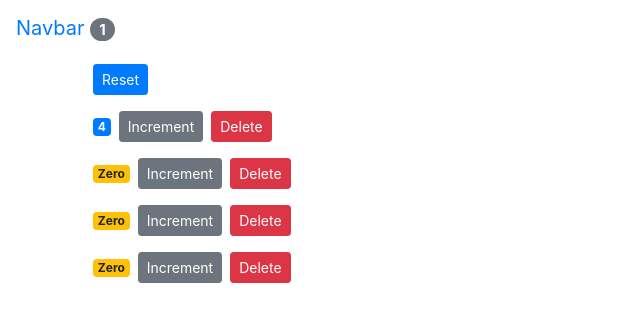
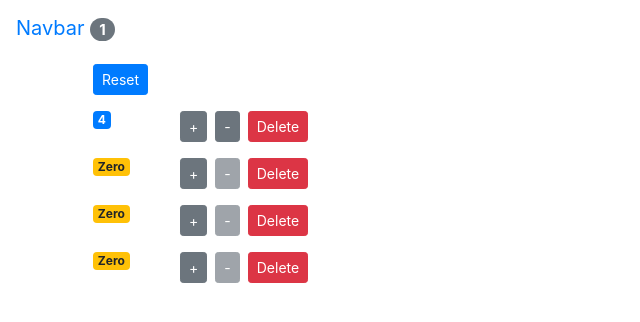
Before and after one commit to rdquintas/ReactLab, a React (Create React App) app in the folder counter-app/: page / in a window 1280 px wide. Shown: the top 322 px of the page, without its empty margins (0-640 px from the left). Built offline with nearby package versions, Linux system fonts and the light colour scheme.

Commit message:
adding onDecrement

```diff
--- a/counter-app/src/App.js
+++ b/counter-app/src/App.js
@@ -22,6 +22,14 @@ class App extends Component {
     this.setState({ counters: counters });
   };
 
+  handleDecrement = counter => {
+    console.log("decrement");
+    const counters = [...this.state.counters];
+    const index = counters.indexOf(counter);
+    counters[index] = { ...counter };
+    counters[index].value--;
+    this.setState({ counters: counters });
+  };
   handleDelete = counterId => {
     const counters = this.state.counters.filter(c => c.id !== counterId);
     this.setState({ counters: counters });
@@ -45,6 +53,7 @@ class App extends Component {
           <Counters
             counters={this.state.counters}
             onIncrement={this.handleIncrement}
+            onDecrement={this.handleDecrement}
             onReset={this.handleReset}
             onDelete={this.handleDelete}
           />
--- a/counter-app/src/components/counter.jsx
+++ b/counter-app/src/components/counter.jsx
@@ -10,18 +10,29 @@ class Counter extends Component {
     // console.log("props", this.props);
 
     return (
-      <div>
+      <div className="row">
+        <div className="col-1">
+          <span className={this.getBadgeClasses()}>{this.formatCount()}</span>
+        </div>
+        <div className="col">
           {/* {this.props.children} */}
-        <span className={this.getBadgeClasses()}>{this.formatCount()}</span>
+
           <button
             onClick={() => this.props.onIncrement(this.props.counter)}
             className="btn btn-secondary btn-sm"
           >
-          Increment
+            +
+          </button>
+          <button
+            onClick={() => this.props.onDecrement(this.props.counter)}
+            className="btn btn-secondary btn-sm m-2"
+            disabled={this.props.counter.value === 0 ? "disabled" : ""}
+          >
+            -
           </button>
           <button
             onClick={() => this.props.onDelete(this.props.counter.id)}
-          className="btn btn-danger btn-sm m-2"
+            className="btn btn-danger btn-sm"
           >
             Delete
           </button>
@@ -30,6 +41,7 @@ class Counter extends Component {
             <li key={tag}> {tag} </li>
           ))}
         </ul> */}
+        </div>
       </div>
     );
   }
--- a/counter-app/src/components/counters.jsx
+++ b/counter-app/src/components/counters.jsx
@@ -3,7 +3,13 @@ import Counter from "./counter";
 
 class Counters extends Component {
   render() {
-    const { onReset, counters, onDelete, onIncrement } = this.props;
+    const {
+      onReset,
+      counters,
+      onDelete,
+      onIncrement,
+      onDecrement
+    } = this.props;
 
     return (
       <div>
@@ -15,6 +21,7 @@ class Counters extends Component {
             key={counter.id}
             onDelete={onDelete}
             onIncrement={onIncrement}
+            onDecrement={onDecrement}
             // value={counter.value}
             // id={counter.id}
             counter={counter}
```
Lines whose indentation alone changed are shown as unchanged.
